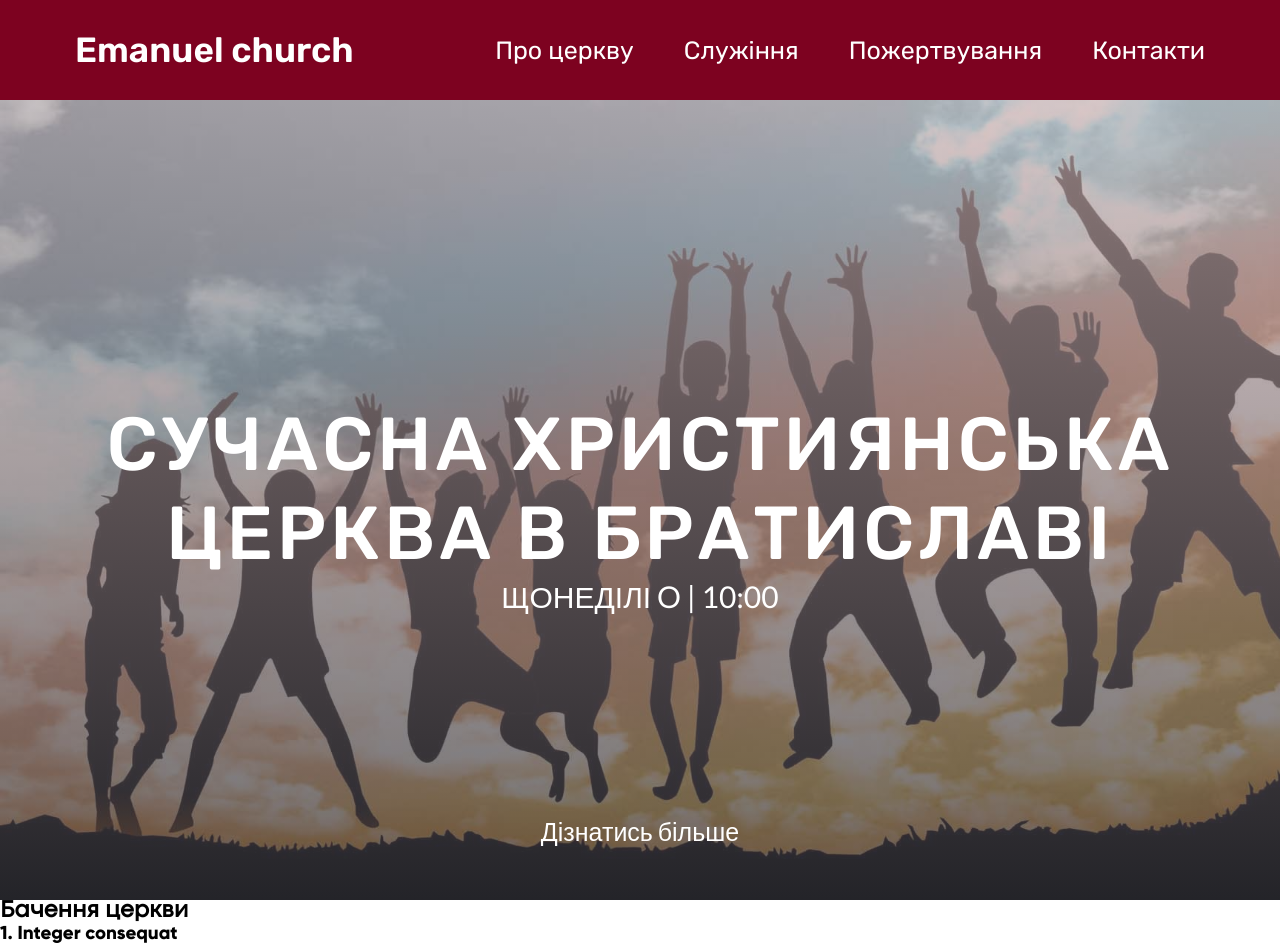
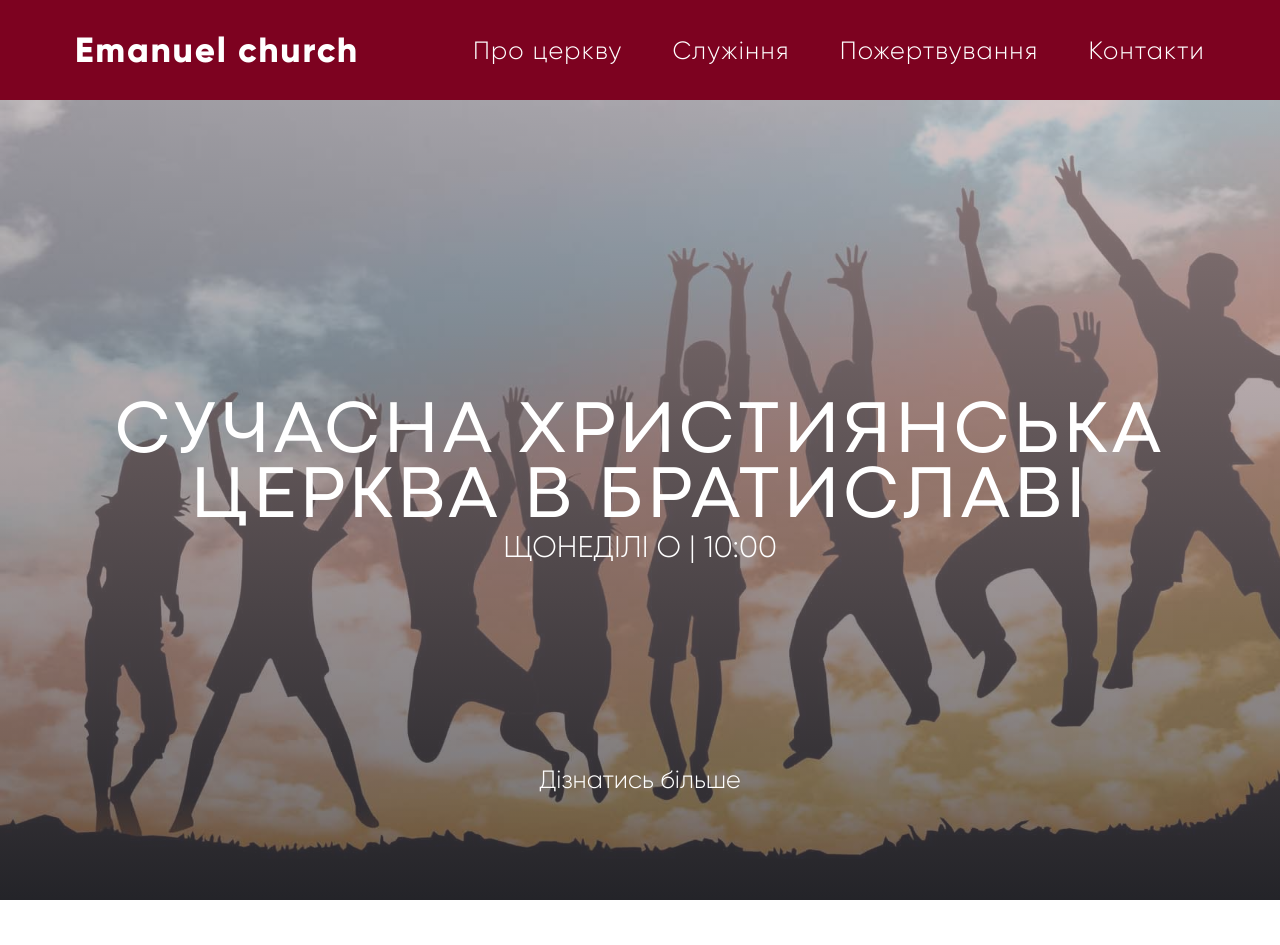
Before and after one commit to vanya-n23/Emanuel_church, a website built with Vite: page src/index.html in a window 1280 px wide. Shown: the top 945 px of the page. Built offline with nearby package versions, Linux system fonts and the light colour scheme.

Commit message:
add/fix: style for hero/header, vision

```diff
--- a/src/css/churchVision.css
+++ b/src/css/churchVision.css
@@ -3,8 +3,8 @@
   padding-block: 60px 80px;
   margin: 0 auto;
   max-width: 1280px;
-  font-family: "Rubik", sans-serif;
 }
+
 .churchVision__title {
   text-align: center;
   font-weight: 500;
--- a/src/css/header.css
+++ b/src/css/header.css
@@ -9,11 +9,9 @@
     height: 100px;
 }
 
-
-
 .logo {
-    font-family: "Rubik", sans-serif;
     font-weight: 600;
+    letter-spacing: 0.05em;
     color: #FFFFFF;
     font-size: 35px;
 }
@@ -24,7 +22,7 @@
 }
 
 .nav-link {
-    font-family: "Rubik", sans-serif;
+    letter-spacing: 0.05em;
     font-weight: 400;
     color: #FFFFFF;
     font-size: 25px;
--- a/src/css/hero.css
+++ b/src/css/hero.css
@@ -23,7 +23,6 @@
 
 .hero-title {
     color: #ffffff;
-    font-family: "Rubik", sans-serif;
     font-weight: 500;
     font-size: 75px;
     letter-spacing: 0.05em;
@@ -31,14 +30,12 @@
 }
 
 .hero-article {
-    font-family: "Lato", sans-serif;
     font-weight: 400;
     font-size: 30px;
     color: #ffffff;
 }
 
 .hero-btn {
-    font-family: "Lato", sans-serif;
     background: transparent;
     margin: 200px auto;
     color: #ffffff;
--- a/src/css/styles.css
+++ b/src/css/styles.css
@@ -6,6 +6,7 @@
 @import url("./aboutUs.css");
 @import url("./contacts.css");
 @import url("./donation.css");
+@import url("./churchVision.css");
 @import url("./news.css");
 @import url("./footer.css");
 
```
Also changed, not shown: src/partials/aboutUs.html (+1 -1 lines).
